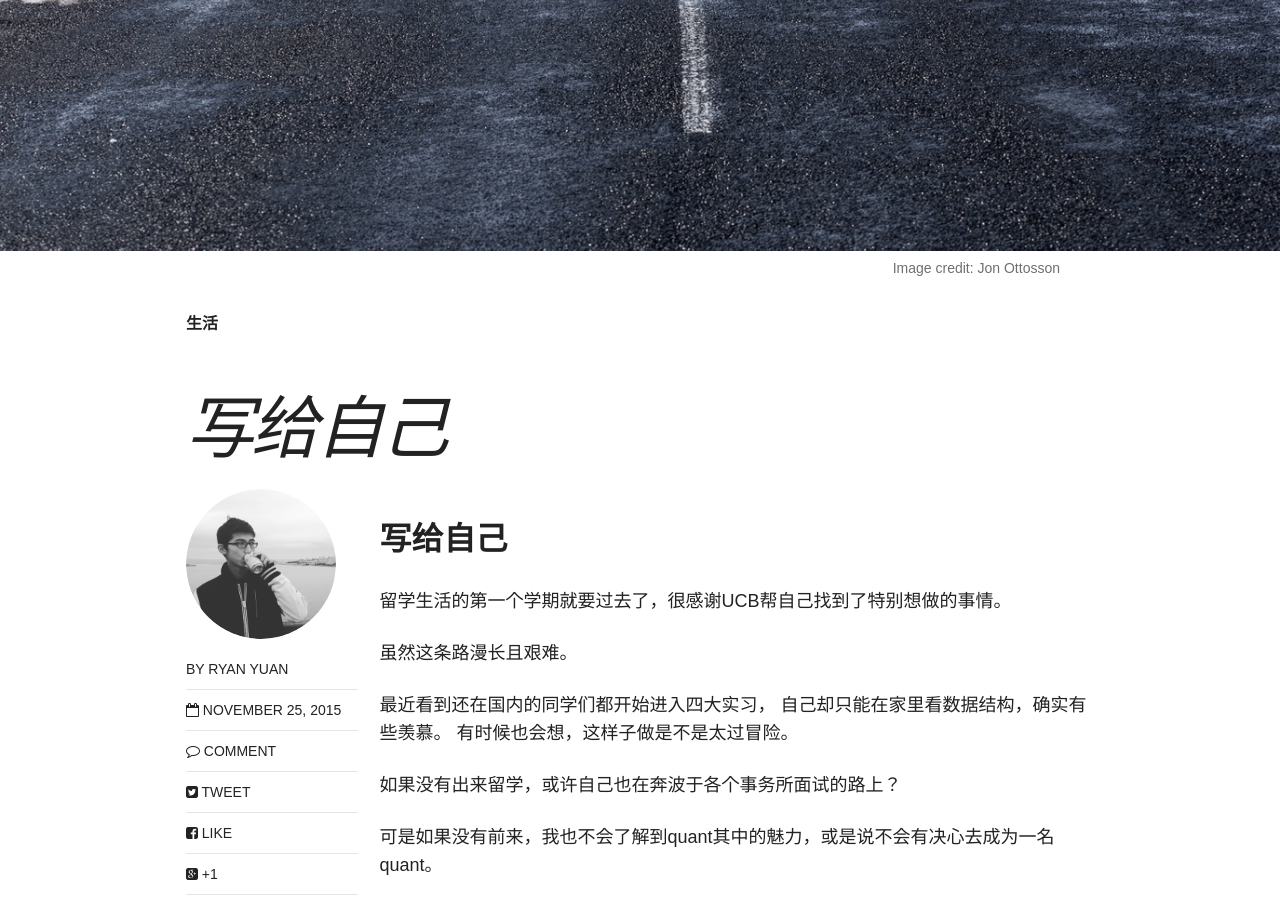
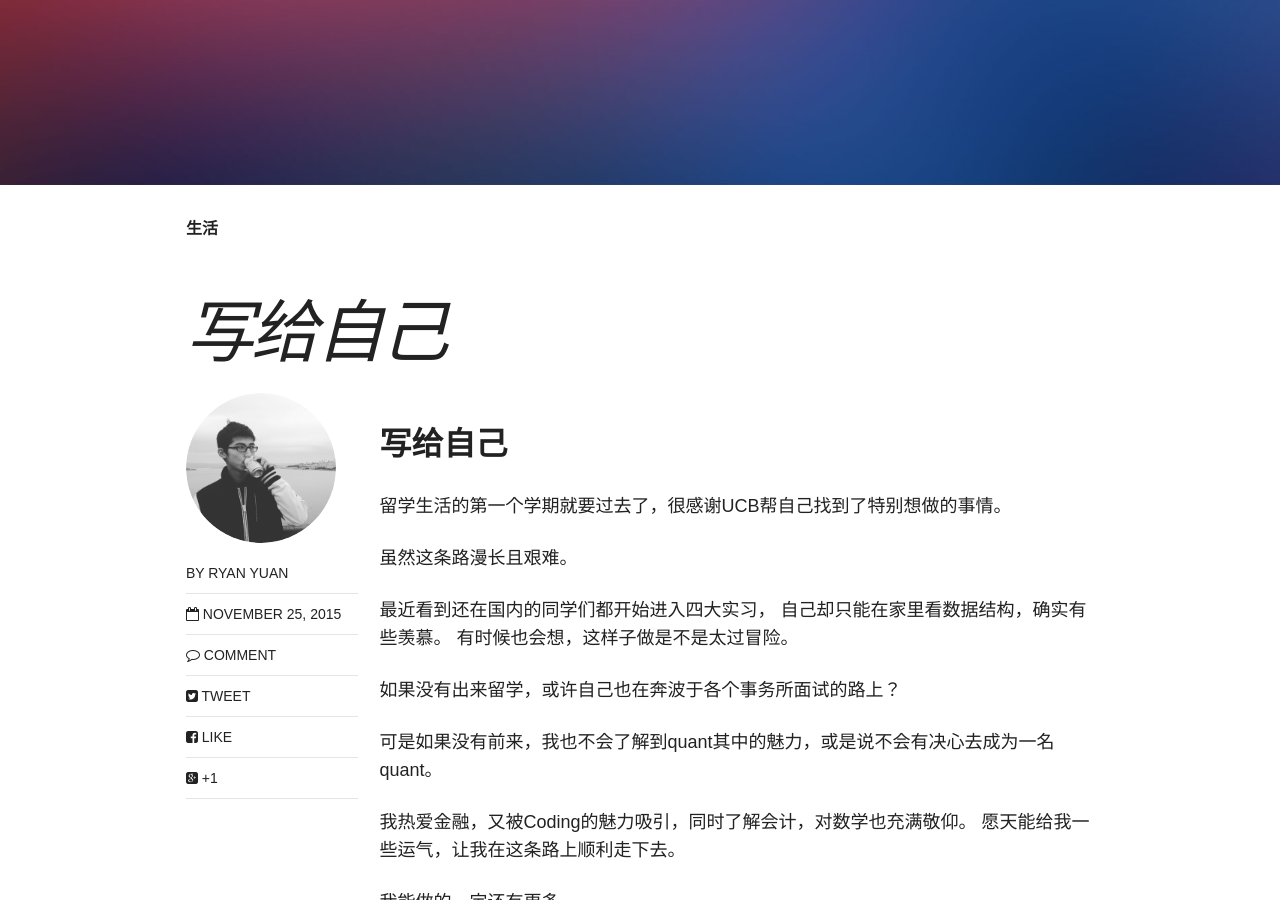
Before and after one commit to ryanyuan42/ryanyuan42.github.io, a Jekyll site: the page built from _posts/2015-11-25-写给自己.markdown, in a window 1280 px wide and 900 px high, scrolled down 508 px. Built offline with Jekyll 4.4.1, drawn with Linux system fonts in a browser that asks for light colours; nearby versions of some CDN libraries; comment, search, counter and statistics services are not loaded.

Commit message:
Update 2015-11-25-写给自己.markdown

```diff
--- a/_posts/2015-11-25-写给自己.markdown
+++ b/_posts/2015-11-25-写给自己.markdown
@@ -5,9 +5,7 @@ excerpt: "感恩节的思考"
 categories: articles
 tags: [生活]
 image:
-  feature: Jon Ottosson.jpg
-  credit: Jon Ottosson
-  creditlink: https://unsplash.com/photos/YD1uvthZwg4
+  feature: so-simple-sample-image-2.jpg
 comments: true
 share: true
 ---
```
